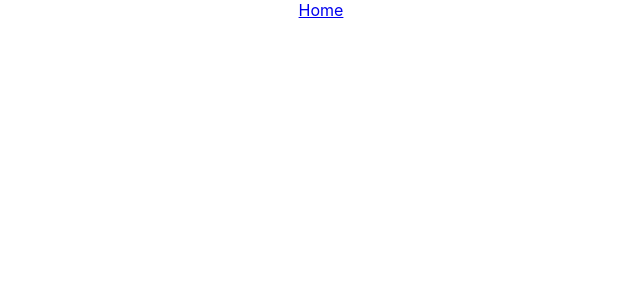
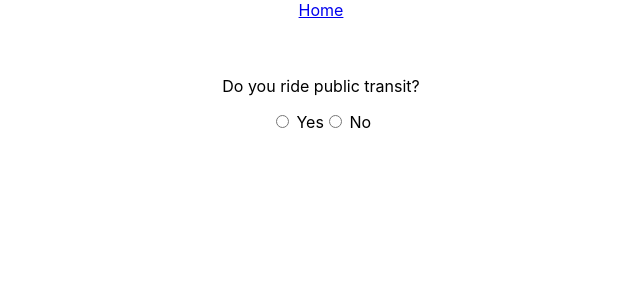
Before and after one commit to hiddencilantro/the-nobrac-initiative, a React (Create React App) app: page /survey/transport/public-transit in a window 1280 px wide. Shown: the top 300 px of the page, without its empty margins (319-959 px from the left). Built offline with nearby package versions, Linux system fonts and the light colour scheme.

Commit message:
added route & component for transport/public-transit -> Bus

```diff
--- a/src/components/Survey.js
+++ b/src/components/Survey.js
@@ -2,7 +2,7 @@ import { Routes, Route } from 'react-router-dom';
 // import Categories from './survey/Categories'
 import Transport from './survey/transport/Transport';
 // import Energy from './survey/Energy';
-import React, { useState } from 'react';
+import { useState } from 'react';
 // import { useDispatch } from 'react-redux';
 
 function Survey() {
@@ -15,14 +15,14 @@ function Survey() {
         }
     });
 
-    // const [bus, setBus] = useState({
-    //     "emission_factor": "passenger_vehicle-vehicle_type_bus-fuel_source_na-distance_na-engine_size_na",
-    //     "parameters": {
-        //     "passengers": 1,
-        //     "distance": 0,
-        //     "distance_unit": "mi"
-    //     }
-    // });
+    const [bus, setBus] = useState({
+        "emission_factor": "passenger_vehicle-vehicle_type_bus-fuel_source_na-distance_na-engine_size_na",
+        "parameters": {
+            "passengers": 1,
+            "distance": 0,
+            "distance_unit": "mi"
+        }
+    });
 
     // const dispatch = useDispatch();
 
@@ -37,7 +37,13 @@ function Survey() {
             {/* <Categories /> */}
             <br />
             <Routes>
-                <Route path="transport/*" element={<Transport car={car.parameters.distance} setCar={setCar} />} />
+                <Route
+                    path="transport/*"
+                    element={<Transport
+                        car={car.parameters.distance}
+                        setCar={setCar}
+                        bus={bus.parameters.distance}
+                        setBus={setBus} />} />
                 {/* <Route path="energy" element={<Energy />} /> */}
             </Routes>
         </div>
--- a/src/components/survey/transport/Transport.js
+++ b/src/components/survey/transport/Transport.js
@@ -1,10 +1,12 @@
 import { Routes, Route } from 'react-router-dom';
 import Car from './subcategories/Car';
+import PublicTransit from './subcategories/PublicTransit';
 
-function Transport({car, setCar}) {
+function Transport({car, setCar, bus, setBus}) {
     return (
         <Routes>
             <Route path="car" element={<Car car={car} setCar={setCar} />} />
+            <Route path="public-transit" element={<PublicTransit bus={bus} setBus={setBus} />} />
         </Routes>
     );
 }
--- /dev/null
+++ b/src/components/survey/transport/forms/BusForm.js
@@ -0,0 +1,19 @@
+function BusForm({display, checked, bus, setBus}) {
+    if (display === "true" && checked) {
+        return (
+            <form>
+                <label htmlFor="bus-miles-input">How much do you ride the bus per year?</label>
+                <br /><br />
+                <input
+                    type="text"
+                    id="bus-miles-input"
+                    value={bus}
+                    onChange={e => isNaN(e.target.value) ? e.target.value="" : setBus(pS => ({...pS, parameters: {...pS.parameters, distance: e.target.value}}))} /> miles
+            </form>
+        );
+    } else {
+        return null;
+    };
+}
+
+export default BusForm;
--- /dev/null
+++ b/src/components/survey/transport/subcategories/PublicTransit.js
@@ -0,0 +1,57 @@
+import BusForm from '../forms/BusForm';
+// import RapidForm from '../forms/RapidForm';
+// import CommuterForm from '../forms/RapidForm';
+// import IntercityForm from '../forms/RapidForm';
+import { useState } from 'react';
+import { useNavigate } from 'react-router-dom';
+
+function PublicTransit({bus, setBus}) {
+    const [toggle, setToggle] = useState(null);
+    const [checked, setChecked] = useState({
+        bus: false
+        // rapid: false,
+        // commuter: false,
+        // intercity: false
+    });
+    const navigate = useNavigate();
+
+    const handleNext = e => {
+        if(toggle === "false") {
+            setBus(pS => ({...pS, parameters: {...pS.parameters, distance: 0}}));
+            // setRapid();
+            // setCommuter();
+            // setIntercity();
+        } else {
+            checked.bus ? null : setBus(pS => ({...pS, parameters: {...pS.parameters, distance: 0}}));
+            // checked.rapid ? null : setRapid();
+            // checked.commuter ? null : setCommuter();
+            // checked.intercity ? null : setIntercity();
+        };
+        navigate('/survey/transport/flight');
+    };
+
+    return (
+        <>
+            <p>Do you ride public transit?</p>
+            <div onChange={e => setToggle(e.target.value)} >
+                <input type="radio" name="car" value={true} /> Yes
+                <input type="radio" name="car" value={false} /> No
+            </div>
+            <br />
+            {toggle === "true" ? (<form>
+                <label>Which public transit do you use? (Select all that apply)</label>
+                <br /><input type="checkbox" name="bus" checked={checked.bus} onChange={e => setChecked(pS => ({...pS, bus: e.target.checked}))} /> Bus
+                {/* <br /><input type="checkbox" name="rapid" checked={checked.rapid} onChange={e => setChecked(pS => ({...pS, rapid: e.target.checked}))} /> Rapid Transit (Subway/Metro/Tram)
+                <br /><input type="checkbox" name="commuter" checked={checked.commuter} onChange={e => setChecked(pS => ({...pS, commuter: e.target.checked}))} /> Commuter Rail (Train)
+                <br /><input type="checkbox" name="intercity" checked={checked.intercity} onChange={e => setChecked(pS => ({...pS, intercity: e.target.checked}))} /> Intercity Rail (Amtrak) */}
+            </form>) : null}
+            <BusForm display={toggle} checked={checked.bus} bus={bus} setBus={setBus} />
+            {/* <RapidForm display={toggle} checked={checked.rapid} rapid={rapid} setRapid={setRapid} />
+            <CommuterForm display={toggle} checked={checked.commuter} commuter={commuter} setCommuter={setCommuter} />
+            <IntercityForm display={toggle} checked={checked.intercity} intercity={intercity} setIntercity={setIntercity} /> */}
+            {toggle !== null ? <button onClick={handleNext}>Next</button> : null}
+        </>
+    );
+}
+
+export default PublicTransit;
```
